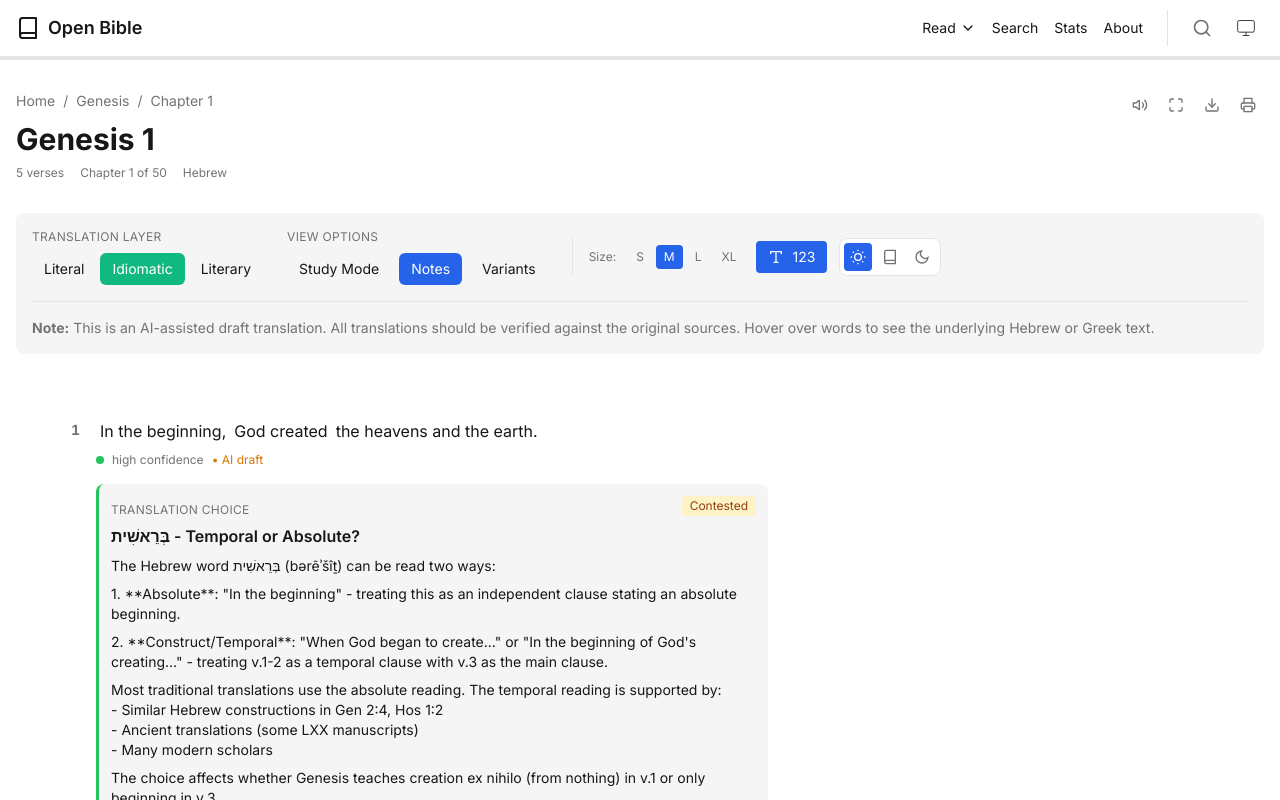
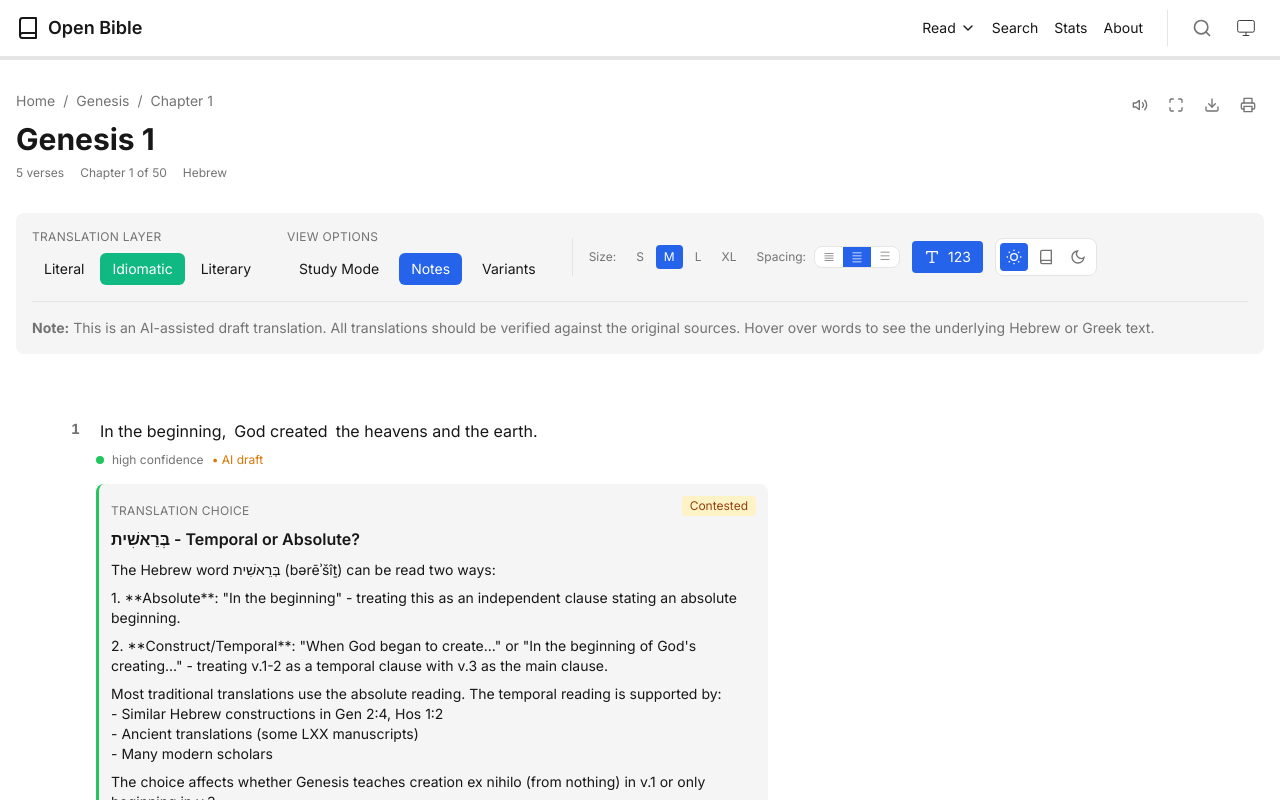
Before and after one commit to jeremiahjordanisaacson/Bible, a Next.js app in the folder apps/web/: page /read/Gen/1 in a window 1280 px wide. Shown: the top 800 px of the page. Built offline with nearby package versions, Linux system fonts and the light colour scheme.

Commit message:
Add line spacing control for reading comfort
Users can adjust line spacing between compact, normal, and relaxed
modes for optimal reading comfort. Setting persists in localStorage.

```diff
--- a/apps/web/src/app/read/[book]/[chapter]/chapter-content.tsx
+++ b/apps/web/src/app/read/[book]/[chapter]/chapter-content.tsx
@@ -20,6 +20,7 @@ import { FullscreenButton } from '@/components/fullscreen-button';
 import { ExportButton } from '@/components/export-button';
 import { ReadingThemeSelector, ReadingThemeWrapper, useReadingTheme } from '@/components/reading-theme';
 import { TextToSpeech } from '@/components/text-to-speech';
+import { LineSpacingControl, useLineSpacing, getSpacingClass } from '@/components/line-spacing-control';
 import { ScrollToTop } from '@/components/scroll-to-top';
 import { ChapterInfo } from '@/components/chapter-info';
 import { TextSelectionMenu } from '@/components/text-selection-menu';
@@ -53,6 +54,7 @@ export function ChapterContent({ bookCode, chapterNum }: ChapterContentProps) {
   const { fontSize, setFontSize } = useFontSize();
   const { showVerseNumbers, toggleVerseNumbers } = useVerseNumbers();
   const { theme, setTheme } = useReadingTheme();
+  const { spacing, setSpacing } = useLineSpacing();
 
   // State for fetched verses
   const [simpleVerses, setSimpleVerses] = React.useState<SimpleVerse[] | null>(null);
@@ -219,6 +221,7 @@ export function ChapterContent({ bookCode, chapterNum }: ChapterContentProps) {
             <ViewToggles />
             <div className="border-l border-[var(--border)] pl-4 flex items-center gap-3">
               <FontSizeControl fontSize={fontSize} onFontSizeChange={setFontSize} />
+              <LineSpacingControl spacing={spacing} onSpacingChange={setSpacing} />
               <VerseNumberToggle showVerseNumbers={showVerseNumbers} onToggle={toggleVerseNumbers} />
               <ReadingThemeSelector theme={theme} onThemeChange={setTheme} />
             </div>
@@ -248,6 +251,7 @@ export function ChapterContent({ bookCode, chapterNum }: ChapterContentProps) {
             </div>
             <div className="flex items-center gap-3">
               <FontSizeControl fontSize={fontSize} onFontSizeChange={setFontSize} />
+              <LineSpacingControl spacing={spacing} onSpacingChange={setSpacing} />
               <VerseNumberToggle showVerseNumbers={showVerseNumbers} onToggle={toggleVerseNumbers} />
               <ReadingThemeSelector theme={theme} onThemeChange={setTheme} />
             </div>
@@ -258,7 +262,7 @@ export function ChapterContent({ bookCode, chapterNum }: ChapterContentProps) {
       {/* Rich verse display with full features */}
       {richVerses && (
         <ReadingThemeWrapper theme={theme}>
-          <div className={`max-w-3xl ${fontSize} p-4`}>
+          <div className={`max-w-3xl ${fontSize} ${getSpacingClass(spacing)} p-4`}>
           {richVerses.map((verse, index) => (
             <VerseDisplay
               key={verse.ref}
@@ -304,7 +308,7 @@ export function ChapterContent({ bookCode, chapterNum }: ChapterContentProps) {
           <div className="p-4">
             <SimpleVerseList
               verses={simpleVerses}
-              className={fontSize}
+              className={`${fontSize} ${getSpacingClass(spacing)}`}
               bookCode={bookCode}
               chapter={chapterNum}
               showVerseNumbers={showVerseNumbers}
--- /dev/null
+++ b/apps/web/src/components/line-spacing-control.tsx
@@ -0,0 +1,95 @@
+'use client';
+
+import * as React from 'react';
+
+export type LineSpacing = 'compact' | 'normal' | 'relaxed';
+
+const STORAGE_KEY = 'line-spacing';
+
+const spacingOptions: { value: LineSpacing; label: string }[] = [
+  { value: 'compact', label: 'Compact' },
+  { value: 'normal', label: 'Normal' },
+  { value: 'relaxed', label: 'Relaxed' },
+];
+
+export function useLineSpacing() {
+  const [spacing, setSpacingState] = React.useState<LineSpacing>('normal');
+
+  React.useEffect(() => {
+    const stored = localStorage.getItem(STORAGE_KEY) as LineSpacing | null;
+    if (stored && ['compact', 'normal', 'relaxed'].includes(stored)) {
+      setSpacingState(stored);
+    }
+  }, []);
+
+  const setSpacing = (newSpacing: LineSpacing) => {
+    setSpacingState(newSpacing);
+    localStorage.setItem(STORAGE_KEY, newSpacing);
+  };
+
+  return { spacing, setSpacing };
+}
+
+export function getSpacingClass(spacing: LineSpacing): string {
+  switch (spacing) {
+    case 'compact':
+      return 'leading-snug';
+    case 'relaxed':
+      return 'leading-loose';
+    default:
+      return 'leading-relaxed';
+  }
+}
+
+interface LineSpacingControlProps {
+  spacing: LineSpacing;
+  onSpacingChange: (spacing: LineSpacing) => void;
+}
+
+export function LineSpacingControl({ spacing, onSpacingChange }: LineSpacingControlProps) {
+  return (
+    <div className="flex items-center gap-2">
+      <label className="text-xs text-[var(--muted-foreground)] whitespace-nowrap">
+        Spacing:
+      </label>
+      <div className="flex bg-[var(--background)] border border-[var(--border)] rounded-lg overflow-hidden">
+        {spacingOptions.map((option) => (
+          <button
+            key={option.value}
+            onClick={() => onSpacingChange(option.value)}
+            className={`px-2 py-1 text-xs transition-colors ${
+              spacing === option.value
+                ? 'bg-[var(--accent)] text-[var(--accent-foreground)]'
+                : 'hover:bg-[var(--muted)] text-[var(--muted-foreground)]'
+            }`}
+            title={option.label}
+          >
+            {option.value === 'compact' ? (
+              <svg viewBox="0 0 16 16" fill="currentColor" className="w-3 h-3">
+                <rect x="2" y="3" width="12" height="1" />
+                <rect x="2" y="6" width="12" height="1" />
+                <rect x="2" y="9" width="12" height="1" />
+                <rect x="2" y="12" width="12" height="1" />
+              </svg>
+            ) : option.value === 'normal' ? (
+              <svg viewBox="0 0 16 16" fill="currentColor" className="w-3 h-3">
+                <rect x="2" y="2" width="12" height="1" />
+                <rect x="2" y="6" width="12" height="1" />
+                <rect x="2" y="10" width="12" height="1" />
+                <rect x="2" y="14" width="12" height="1" />
+              </svg>
+            ) : (
+              <svg viewBox="0 0 16 16" fill="currentColor" className="w-3 h-3">
+                <rect x="2" y="1" width="12" height="1" />
+                <rect x="2" y="6" width="12" height="1" />
+                <rect x="2" y="11" width="12" height="1" />
+              </svg>
+            )}
+          </button>
+        ))}
+      </div>
+    </div>
+  );
+}
+
+export default LineSpacingControl;
```
